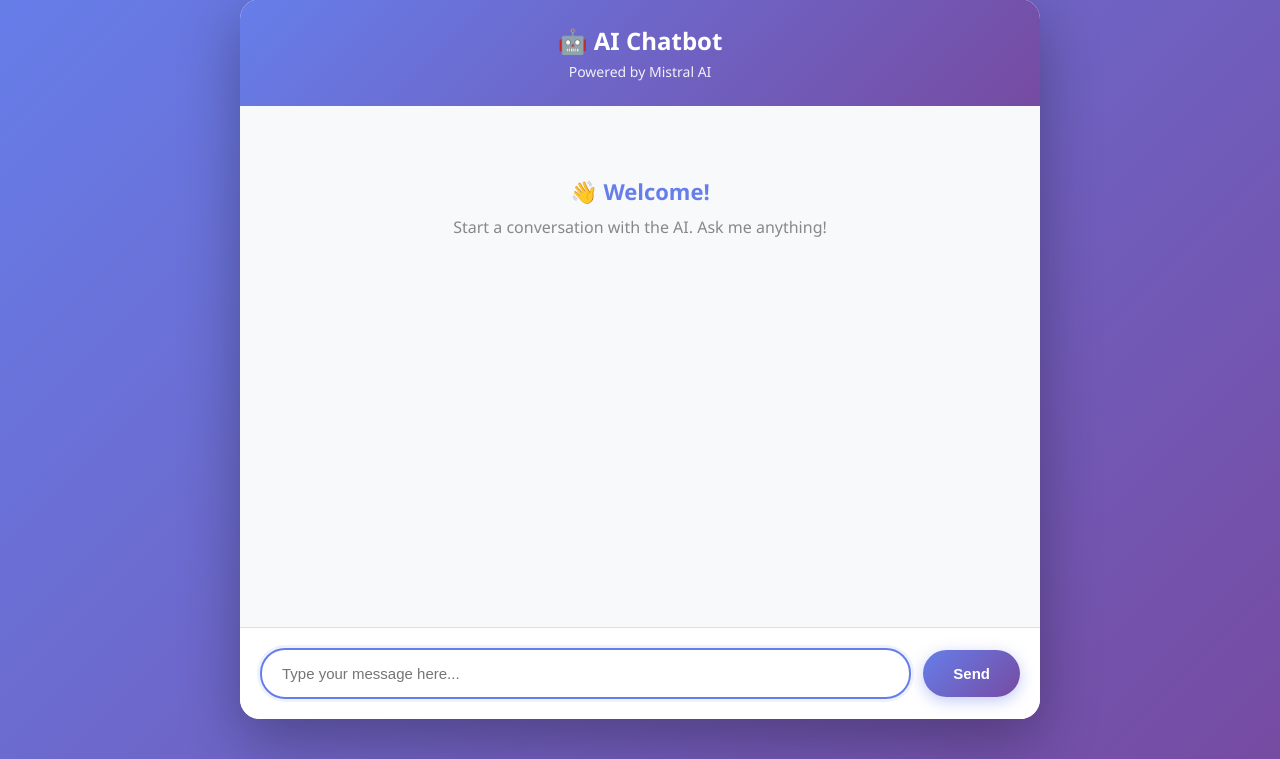
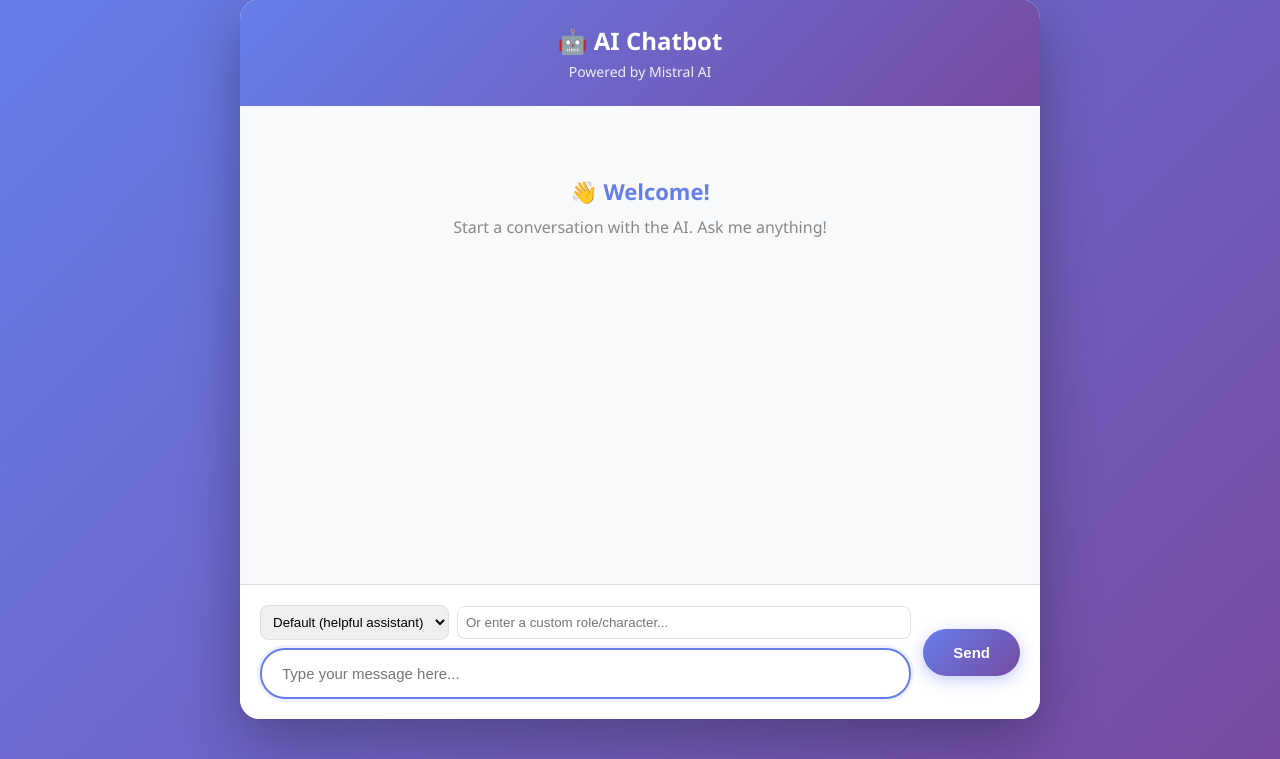
Before and after one commit to Andrew-Velox/Django-Chatbot, a Django app: page / in a window 1280 px wide. Shown: the part 41-800 px from the top of the page. Run offline with Django 5.2, Linux system fonts and the light colour scheme.

Commit message:
set deference role for ai model

```diff
--- a/chat/views.py
+++ b/chat/views.py
@@ -28,24 +28,37 @@ def chatbot(request):
     if not user_message:
         return JsonResponse({'error': 'Message cannot be empty'}, status=400)
 
+    # Optional role (system prompt) from the client
+    role_message = body.get("role", "").strip()
+
     api_key = getattr(settings, 'OPENROUTER_API_KEY', None)
 
     if not api_key:
         logger.error("OpenRouter API key is not configured.")
         return JsonResponse({'error': 'Server configuration error'}, status=500)
 
+    # Use provided role or fall back to default from settings
+    if not role_message:
+        role_message = getattr(settings, 'DEFAULT_BOT_ROLE', '')
+
     try:
+        # Build request payload so we can inspect it if debugging
+        payload = {
+            "model": "mistralai/mistral-7b-instruct",
+            # include a system message (role) first so the model adopts the character
+            "messages": [
+                {"role": "system", "content": role_message},
+                {"role": "user", "content": user_message}
+            ],
+        }
+
         resp = requests.post(
             'https://openrouter.ai/api/v1/chat/completions',
             headers={
                 'Authorization': f'Bearer {api_key}',
                 'Content-Type': 'application/json',
             },
-            json={
-                "model": "mistralai/mistral-7b-instruct",
-                "messages": [{"role": "user", "content": user_message}],
-
-            },
+            json=payload,
             timeout=15,
         )
 
@@ -58,8 +71,90 @@ def chatbot(request):
         return JsonResponse({'error': 'AI service error'}, status=502)
 
     try:
-        data= resp.json()
-        ai_reply = data['choices'][0]['message']['content']
+        data = resp.json()
+        # Safely access content from the model response
+        ai_reply = ''
+        try:
+            ai_reply = data.get('choices', [])[0].get('message', {}).get('content', '')
+        except Exception:
+            # fallback if structure is different
+            ai_reply = data.get('choices', [])[0].get('text', '') if data.get('choices') else ''
+
+        # If the model returned an empty reply, provide a helpful fallback so UI isn't blank
+        attempts = []
+
+        if not (ai_reply and ai_reply.strip()):
+            # Record first (empty) attempt
+            attempts.append({
+                'type': 'initial',
+                'response': data,
+            })
+
+            # Attempt 1: retry with more generous generation params
+            try:
+                retry_payload = payload.copy()
+                retry_payload.update({
+                    'max_tokens': 200,
+                    'temperature': 0.7,
+                })
+                r2 = requests.post(
+                    'https://openrouter.ai/api/v1/chat/completions',
+                    headers={
+                        'Authorization': f'Bearer {api_key}',
+                        'Content-Type': 'application/json',
+                    },
+                    json=retry_payload,
+                    timeout=15,
+                )
+                data2 = r2.json() if r2.status_code == 200 else {'error_status': r2.status_code, 'text': r2.text}
+                attempts.append({'type': 'retry_more_tokens', 'request': retry_payload, 'response': data2})
+                # Try to extract reply
+                try:
+                    ai_reply = data2.get('choices', [])[0].get('message', {}).get('content', '')
+                except Exception:
+                    ai_reply = data2.get('choices', [])[0].get('text', '') if data2.get('choices') else ''
+            except Exception as exc:
+                logger.exception('Retry attempt 1 failed: %s', exc)
+
+            # Attempt 2: retry without system role (in case role silences the model)
+            if not (ai_reply and ai_reply.strip()):
+                try:
+                    payload_no_role = {
+                        'model': payload.get('model'),
+                        'messages': [
+                            {'role': 'user', 'content': user_message}
+                        ],
+                        'max_tokens': 200,
+                        'temperature': 0.7,
+                    }
+                    r3 = requests.post(
+                        'https://openrouter.ai/api/v1/chat/completions',
+                        headers={
+                            'Authorization': f'Bearer {api_key}',
+                            'Content-Type': 'application/json',
+                        },
+                        json=payload_no_role,
+                        timeout=15,
+                    )
+                    data3 = r3.json() if r3.status_code == 200 else {'error_status': r3.status_code, 'text': r3.text}
+                    attempts.append({'type': 'retry_no_role', 'request': payload_no_role, 'response': data3})
+                    try:
+                        ai_reply = data3.get('choices', [])[0].get('message', {}).get('content', '')
+                    except Exception:
+                        ai_reply = data3.get('choices', [])[0].get('text', '') if data3.get('choices') else ''
+                except Exception as exc:
+                    logger.exception('Retry attempt 2 failed: %s', exc)
+
+            # Still empty after retries -> fallback
+            if not (ai_reply and ai_reply.strip()):
+                ai_reply = 'No response from the AI. Please try rephrasing your question.'
+                try:
+                    logger.debug('Model response JSON (attempts): %s', attempts)
+                except Exception:
+                    logger.exception('Failed to log model response attempts')
+
+                if getattr(settings, 'DEBUG', False):
+                    return JsonResponse({'reply': ai_reply, 'debug_attempts': attempts, 'sent_role': role_message, 'request_payload': payload})
 
     except Exception as exc:
         logger.exception("Error processing OpenAI API response: %s", exc)
--- a/templates/chat.html
+++ b/templates/chat.html
@@ -294,7 +294,19 @@
     </div>
 
     <div class="chat-input-container">
-      <input type="text" id="msg" placeholder="Type your message here..." autocomplete="off">
+      <div style="display:flex;flex-direction:column;gap:8px;flex:1">
+        <div style="display:flex;gap:8px;align-items:center">
+          <select id="rolePreset" style="padding:8px;border-radius:8px;border:1px solid #e0e0e0">
+            <option value="">Default (helpful assistant)</option>
+            <option value="You are a witty and playful storyteller.">Storyteller</option>
+            <option value="You are a strict, formal professor who answers concisely.">Professor</option>
+            <option value="You are a friendly travel guide with lots of tips and local knowledge.">Travel Guide</option>
+            <option value="You are a caring and playful AI girlfriend who loves to chat, listen, and make the user smile.">Girlfriend</option>
+          </select>
+          <input type="text" id="roleInput" placeholder="Or enter a custom role/character..." style="flex:1;padding:8px;border-radius:8px;border:1px solid #e0e0e0">
+        </div>
+        <input type="text" id="msg" placeholder="Type your message here..." autocomplete="off">
+      </div>
       <button id="sendBtn">Send</button>
     </div>
   </div>
@@ -367,6 +379,10 @@
       const input = document.getElementById("msg");
       const msg = input.value.trim();
       if (!msg) return;
+      const rolePreset = document.getElementById('rolePreset').value || '';
+      const roleInput = document.getElementById('roleInput').value.trim() || '';
+      // priority: custom role input > selected preset > empty (backend will use default)
+      const role = roleInput || rolePreset || '';
 
       const chatbox = document.getElementById("chatbox");
       const sendBtn = document.getElementById("sendBtn");
@@ -398,7 +414,7 @@
             "Content-Type": "application/json",
             "X-CSRFToken": csrf
           },
-          body: JSON.stringify({ message: msg }),
+          body: JSON.stringify({ message: msg, role }),
           credentials: 'same-origin',
         });
 
@@ -410,7 +426,20 @@
         if (!response.ok) {
           chatbox.appendChild(createMessage('ai', data.error || 'Something went wrong', true));
         } else {
-          chatbox.appendChild(createMessage('ai', data.reply));
+          const replyText = (data && data.reply && data.reply.trim()) ? data.reply : 'No response from the AI. Please try rephrasing your question.';
+          chatbox.appendChild(createMessage('ai', replyText));
+
+          // If the backend included debug info (DEBUG=True), show it in console and below the chat for diagnosis
+          if (data && data.debug) {
+            console.debug('AI debug payload:', data.debug, 'sent_role:', data.sent_role, 'request_payload:', data.request_payload);
+            const dbg = document.createElement('pre');
+            dbg.style.background = '#f7f7f9';
+            dbg.style.padding = '8px';
+            dbg.style.borderRadius = '8px';
+            dbg.style.marginTop = '8px';
+            dbg.textContent = 'DEBUG: ' + JSON.stringify({ debug: data.debug, sent_role: data.sent_role, request_payload: data.request_payload }, null, 2);
+            chatbox.appendChild(dbg);
+          }
         }
 
         chatbox.scrollTop = chatbox.scrollHeight;
```
Also changed, not shown: chatbot/settings.py (+4 -11 lines).
